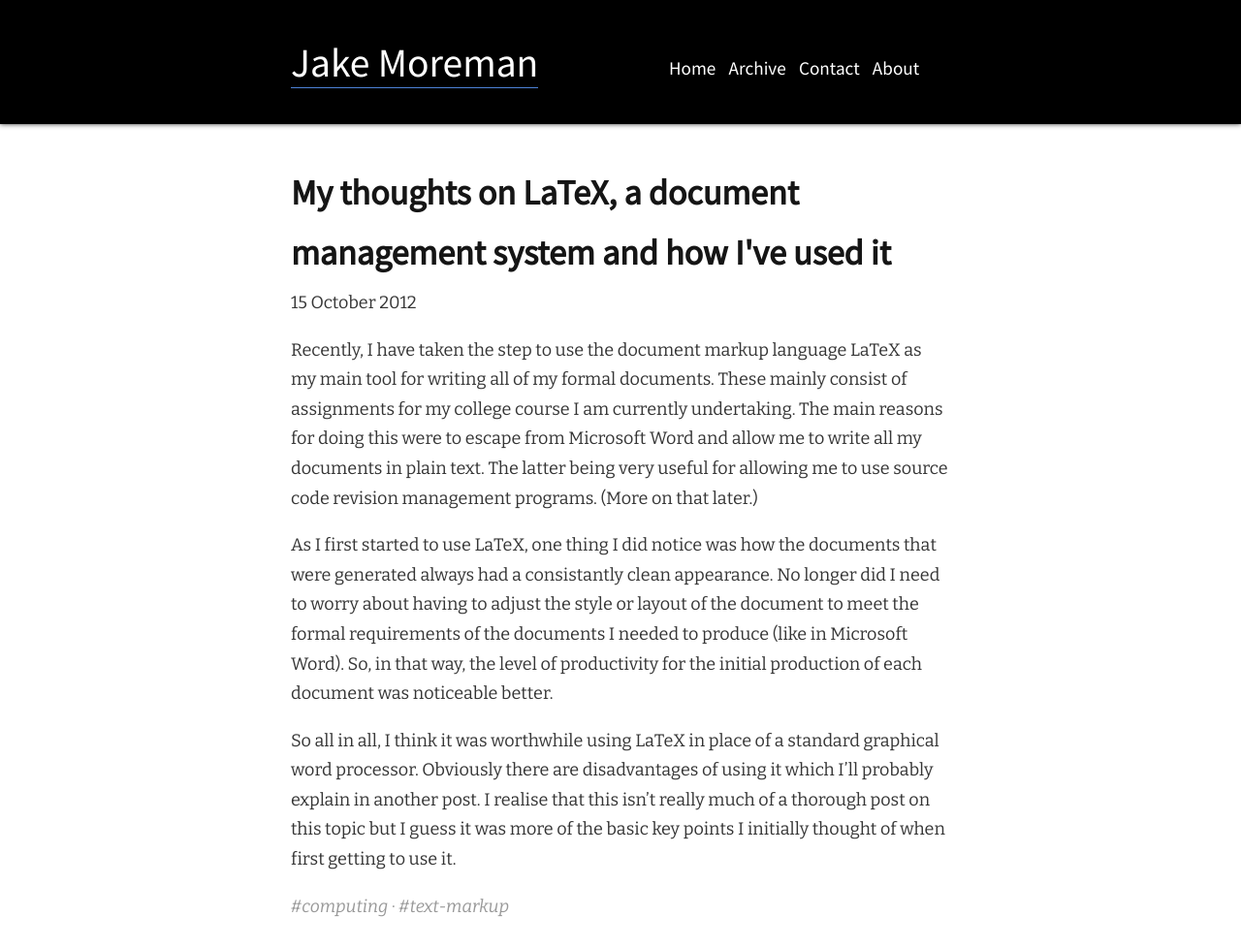
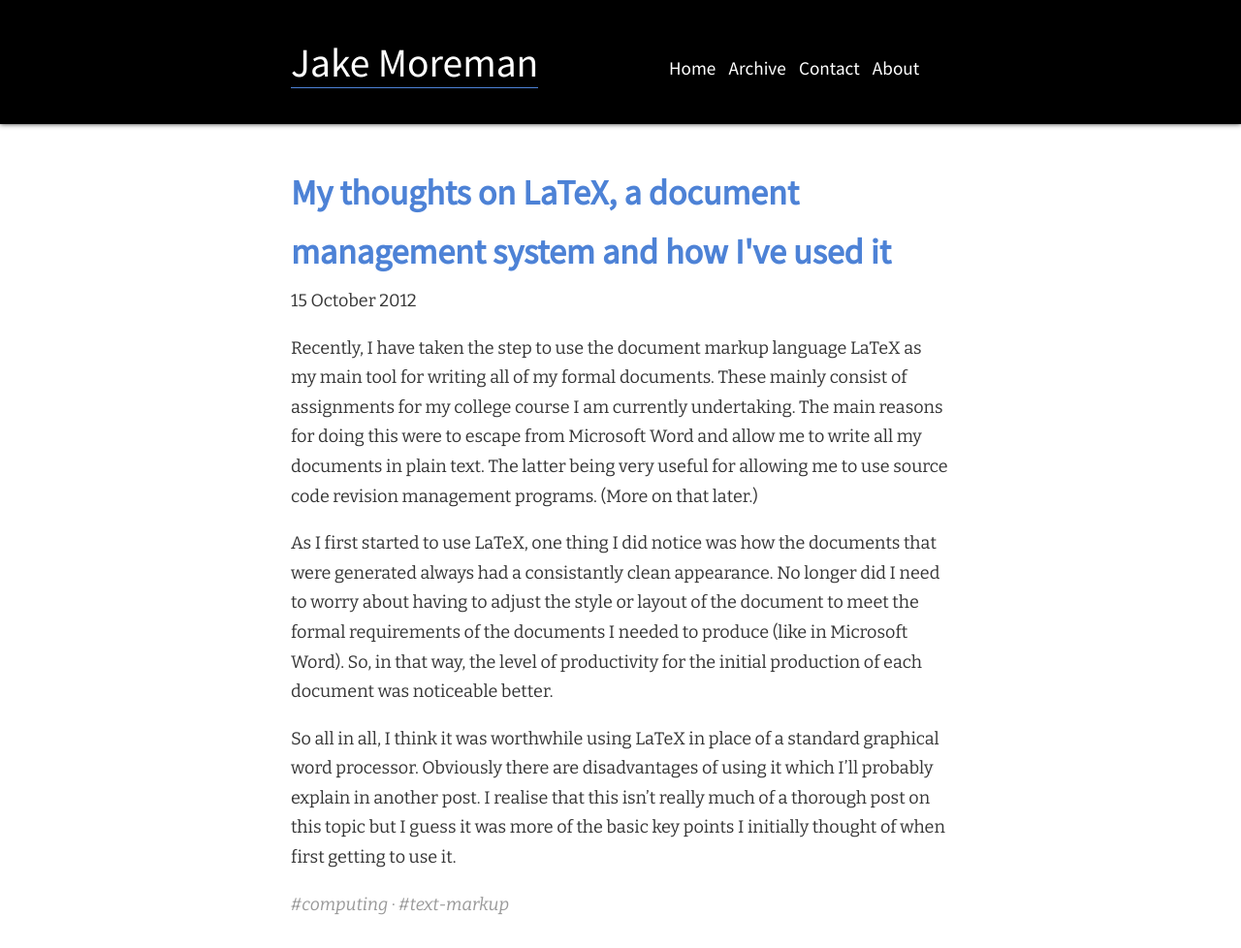
Before and after one commit to jake284773/jmoreman.github.io, a Jekyll site: the page built from _posts/2012-10-15-my-thoughts-on-latex-document-management-system.md, in a window 1280 px wide. Shown: the whole page at 97% size. Built offline with Jekyll 4.4.1, drawn with Linux system fonts in a browser that asks for light colours; nearby versions of some CDN libraries; Markdown is read by kramdown in place of the engine named in the settings.

Commit message:
Applied h2 styling with link needed.

```diff
--- a/css/main.css
+++ b/css/main.css
@@ -73,7 +73,7 @@ a:hover {
     color: #333;
 }
 
-h2 a, h3, h4, h5, h6 {
+h2, h3, h4, h5, h6 {
     font-family: "Source Sans Pro", Helvetica, Verdana, sans-serif;
     color: #151515;
 }
```
